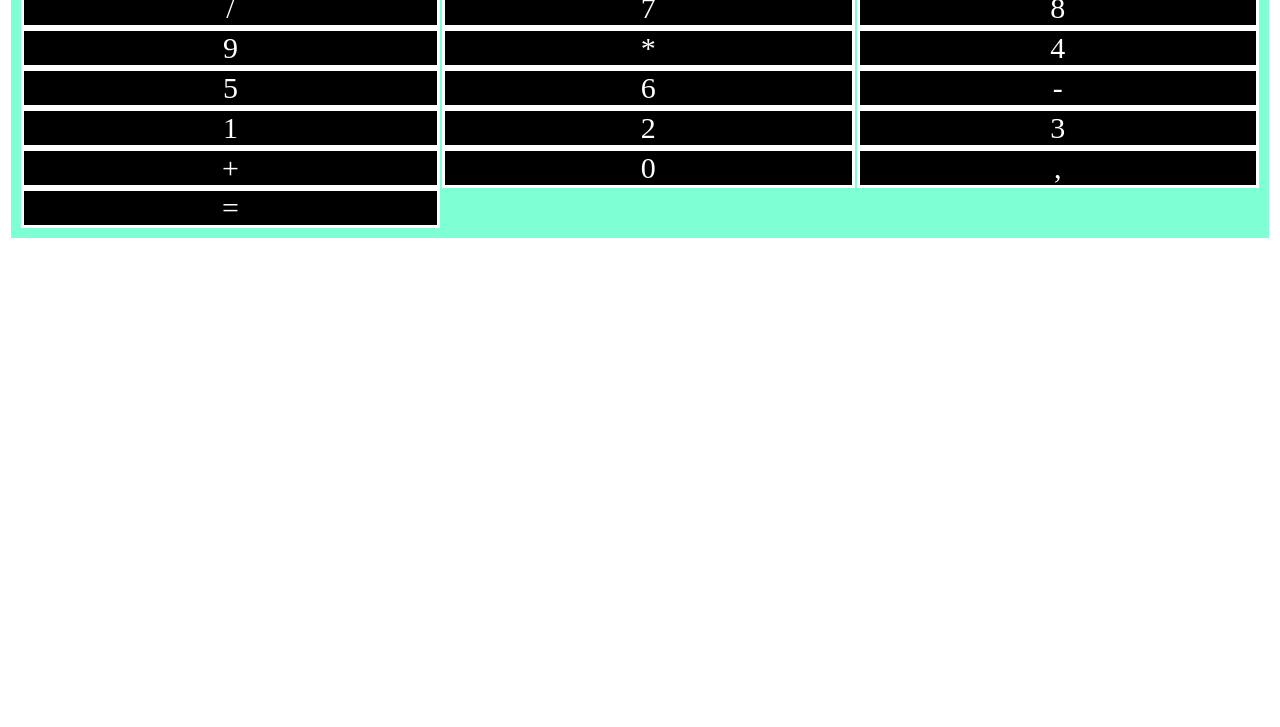
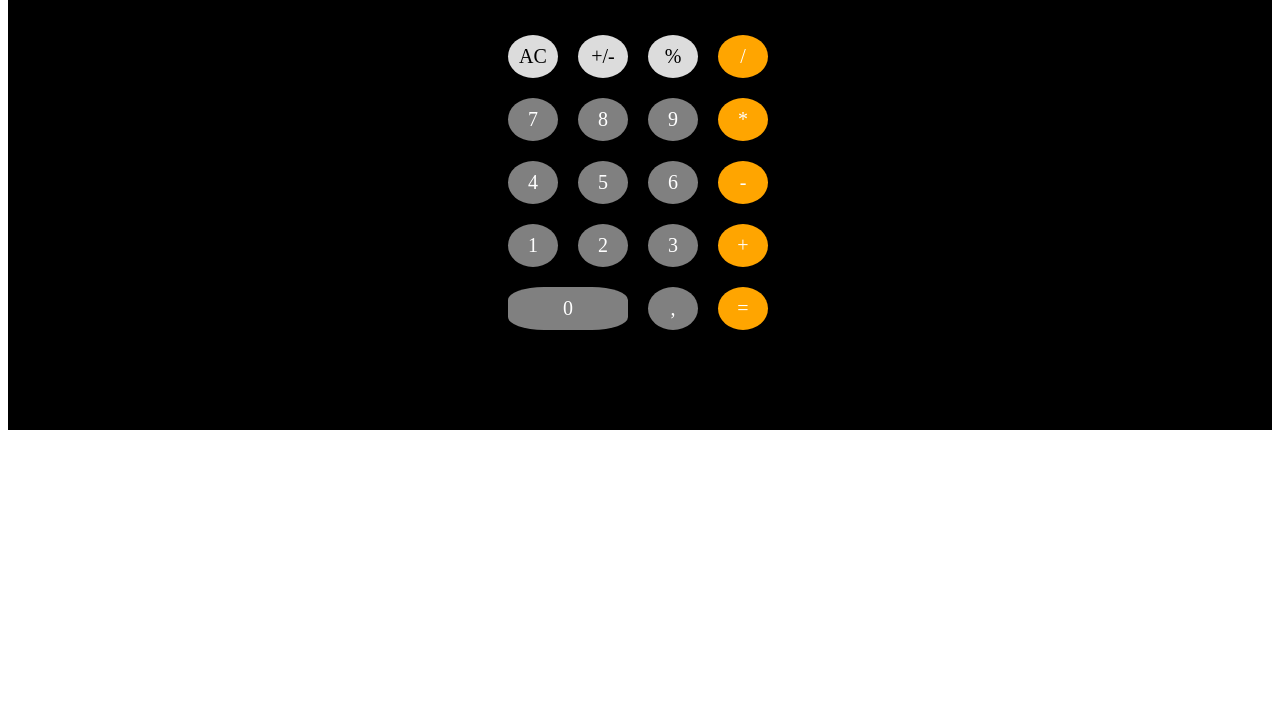
Before and after one commit to fernanda-vs/webFernanda, a plain HTML site: page exercicios/atividade08/calculadora2.html in a window 1280 px wide. Shown: the part 73-800 px from the top of the page. Drawn offline with Linux system fonts and the light colour scheme.

Commit message:
Update calculadora2.css

```diff
--- a/exercicios/atividade08/calculadora2.css
+++ b/exercicios/atividade08/calculadora2.css
@@ -1,15 +1,34 @@
 .grid-container{
     display: grid;
-    grid-template-columns: auto auto auto;
-    column-gap: 2px;
-    background-color: aquamarine;
-    padding: 10px;
+    grid-template-columns: 50px 50px 50px 50px;
+    gap: 20px;
+    background-color: black;
+    padding: 100px 500px 100px 500px;
 }
 
 div {
     color: white;
-    background-color: black;
-    border: 3px solid;
-    font-size: 30px;
-    text-align:  center;
+    font-size: 20px;
+    text-align: center;
+    padding: 10px;
 }
+
+.funcao{
+    background-color: gainsboro;
+    color: black;
+    border-radius: 100%;
+}
+.numerico{
+    background-color: gray;
+    border-radius: 100%;
+}
+
+.operacoes{
+    background-color: orange;
+    border-radius: 100%;
+}
+#t0{
+    border-radius: 30%;
+    grid-column-start: 1;
+    grid-column-end: 3;
+}
```
